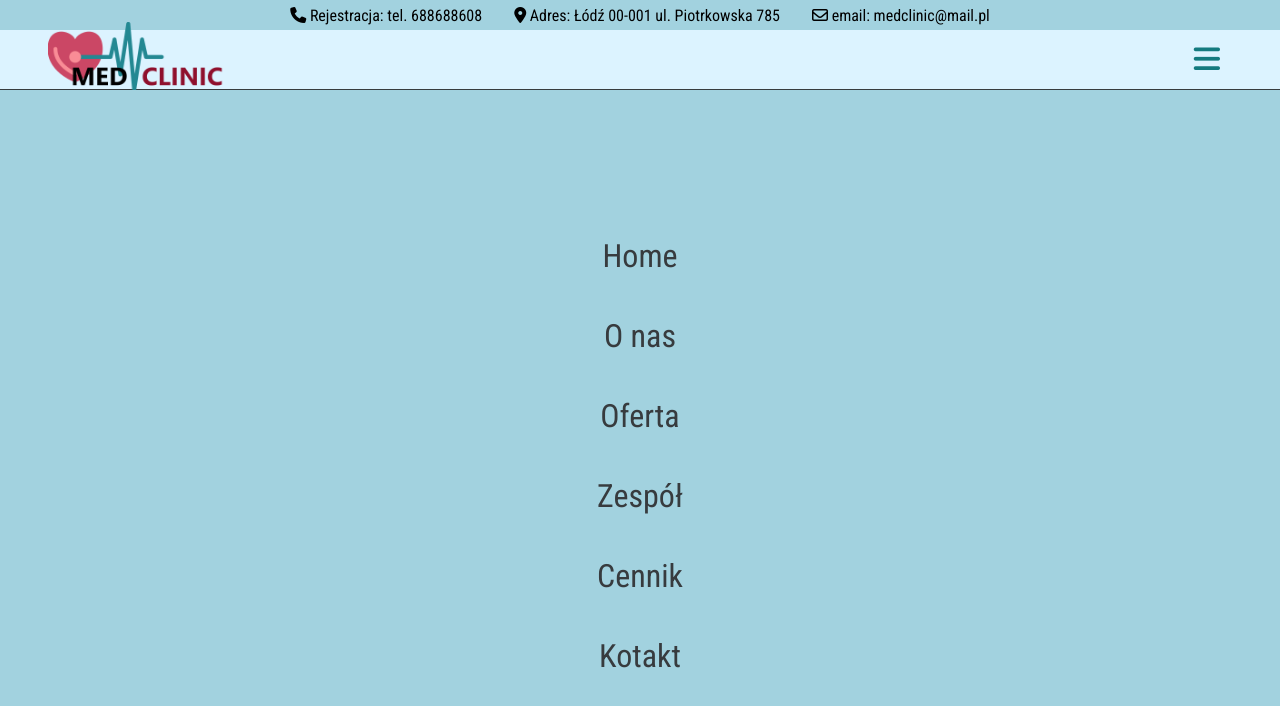
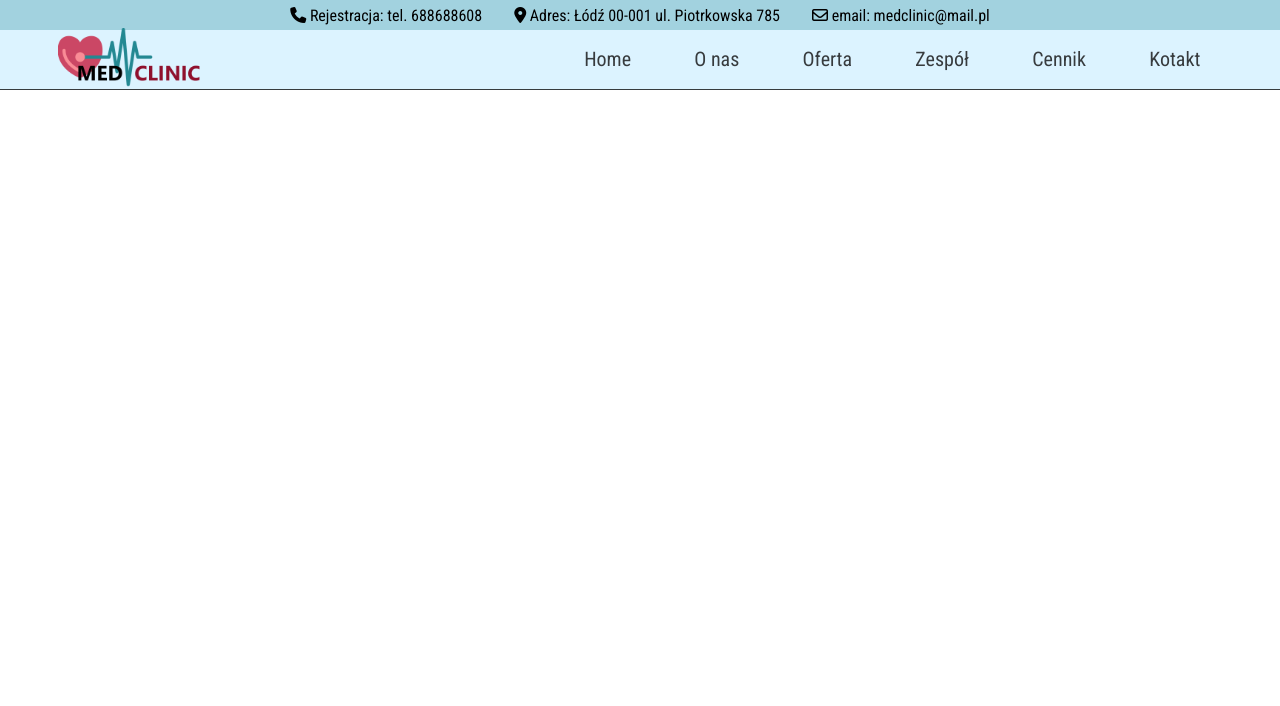
Before and after one commit to Scorpion19702022/clinic, a website: page index.html in a window 1280 px wide. Drawn offline with Linux system fonts and the light colour scheme; a web font is replaced by a local one.

Commit message:
styles nav for medium

```diff
--- a/index.html
+++ b/index.html
@@ -32,7 +32,7 @@
             <div class="logo">
                 <a href="#Home"><img src="./img/logo.png" alt="logo"></a>
             </div>
-            <div class="navbar actionnav">
+            <div class="navbar">
                 <a href="#Home" class="navbar__link">Home</a>
                 <a href="#" class="navbar__link">O nas</a>
                 <a href="#" class="navbar__link">Oferta</a>
--- a/sass/_medium.scss
+++ b/sass/_medium.scss
@@ -15,5 +15,23 @@
 				color: var(--colot-darkone);
 			}
 		}
+		.wrapper {
+			position: relative;
+			.navbar {
+				position: relative;
+				flex-direction: row;
+				width: 70%;
+				height: 100%;
+				top: 0;
+				padding: 0;
+				background: transparent;
+				a {
+					font-size: 2rem;
+				}
+			}
+			.burger {
+				display: none;
+			}
+		}
 	}
 }
--- a/sass/style.scss
+++ b/sass/style.scss
@@ -51,15 +51,16 @@ nav {
 		background-color: var(--color-lightone);
 		border-bottom: 0.04em solid var(--color-darkone);
 		.logo {
-			width: 30%;
-			height: 100%;
+			width: 50%;
+			height: 50%;
+			margin: 0.6em;
 			display: flex;
 			justify-content: center;
 			align-items: center;
 			a {
 				img {
-					width: 50%;
-					height: 50%;
+					width: 30%;
+					height: 30%;
 				}
 			}
 		}
@@ -76,7 +77,7 @@ nav {
 			top: 60px;
 			left: 0;
 			background-color: var(--color-lightthree);
-			transform: translateX(-100%);
+			// transform: translateX(-100%);
 			&__link {
 				position: relative;
 				color: var(--color-darkone);
@@ -103,9 +104,9 @@ nav {
 			}
 		}
 
-		.actionnav {
-			transform: translateX(0);
-		}
+		// .actionnav {
+		// 	transform: translateX(0);
+		// }
 
 		.burger {
 			font-size: 3rem;
```
Also changed, not shown: css/style.css, 1 other file.
